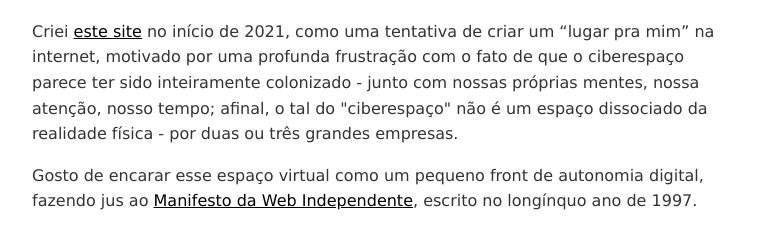
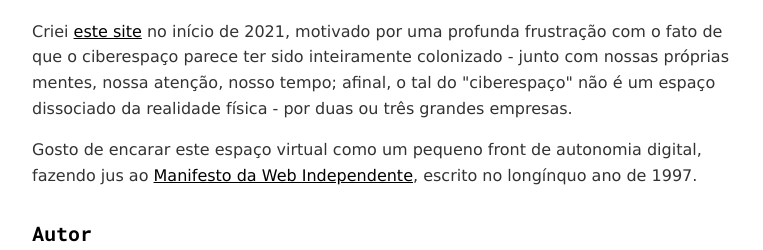
Before and after one commit to luizzfranco/Verbose, a plain HTML site: page sobre.html in a window 1280 px wide. Shown: the part 89-339 px from the top of the page, without its empty margins (258-1021 px from the left). Drawn offline with Linux system fonts and the light colour scheme.

Commit message:
correcting about

```diff
--- a/sobre.html
+++ b/sobre.html
@@ -24,10 +24,10 @@
 
         <header><h1>Sobre</h1></header>
 
-    <p>Criei <a href="https://luizzfranco.github.io/verbose/posts-blog/2021-01-isto-nao-e-um-blog.html">este site</a> no início de 2021, como uma tentativa de criar um “lugar pra mim” na internet, motivado por uma profunda frustração com o fato de que o ciberespaço parece ter sido inteiramente colonizado - junto com nossas próprias mentes, nossa atenção, nosso tempo; afinal, o tal do "ciberespaço" não é um espaço dissociado da realidade física - por duas ou três grandes empresas.
+    <p>Criei <a href="https://luizzfranco.github.io/verbose/posts-blog/2021-01-isto-nao-e-um-blog.html">este site</a> no início de 2021, motivado por uma profunda frustração com o fato de que o ciberespaço parece ter sido inteiramente colonizado - junto com nossas próprias mentes, nossa atenção, nosso tempo; afinal, o tal do "ciberespaço" não é um espaço dissociado da realidade física - por duas ou três grandes empresas.
     </p>
 
-    <p>Gosto de encarar esse espaço virtual como um pequeno front de autonomia digital, fazendo jus ao <a href="http://www.uzine.net/article66.html">Manifesto da Web Independente</a>, escrito no longínquo ano de 1997.
+    <p>Gosto de encarar este espaço virtual como um pequeno front de autonomia digital, fazendo jus ao <a href="http://www.uzine.net/article66.html">Manifesto da Web Independente</a>, escrito no longínquo ano de 1997.
     </p>
 
     <header><h2>Autor</h2></header>
```
